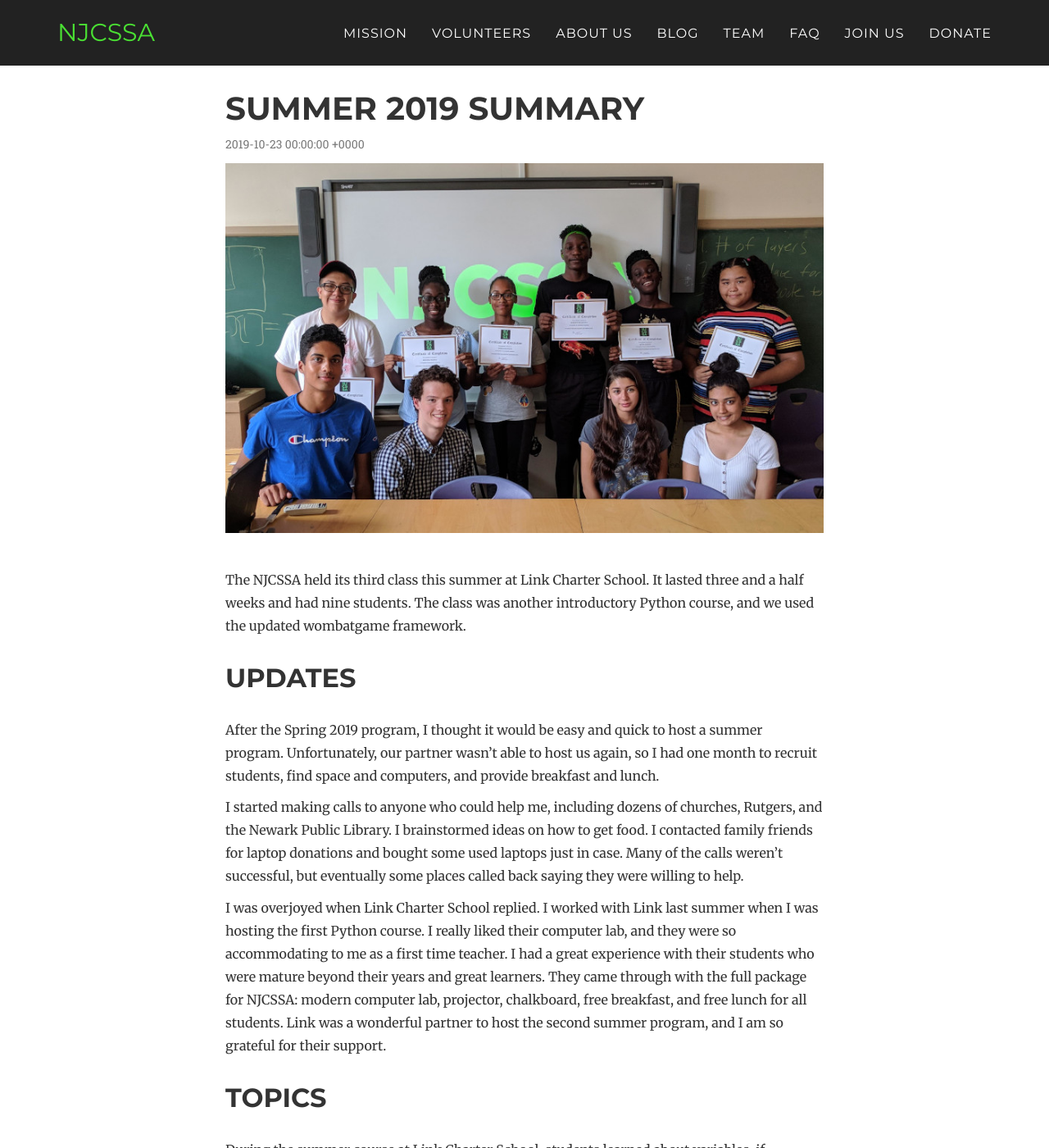
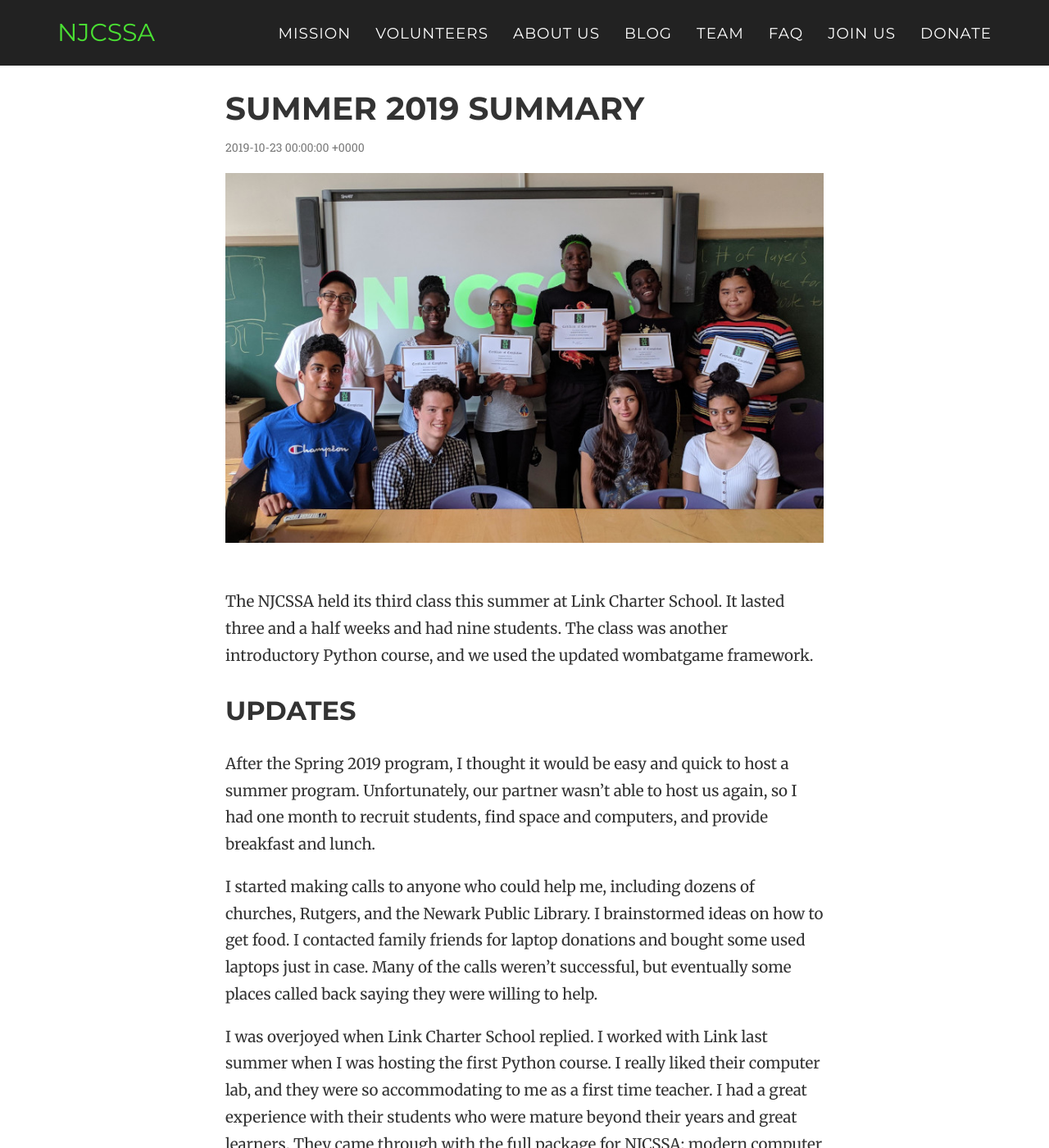
Before and after one commit to benjaminnow/njcssa, a Jekyll site: the page built from _posts/2019-10-23-summer2019-summary.md, in a window 1280 px wide and 1400 px high. Shown: the whole window at 82% size. Built offline with Jekyll 4.4.1, drawn with Linux system fonts in a browser that asks for light colours; nearby versions of some CDN libraries; some web fonts are replaced; comment, search, counter and statistics services are not loaded.

Commit message:
fixed blog post

```diff
--- a/_layouts/post-freeform.html
+++ b/_layouts/post-freeform.html
@@ -1,5 +1,7 @@
+
 <!DOCTYPE html>
 {% include head.html %}
+<link rel="stylesheet" href="{{ "/css/blog.css" | prepend: site.baseurl }}">
 
 <html>
     {% include navbar.html %}
--- a/_posts/2019-10-23-summer2019-summary.md
+++ b/_posts/2019-10-23-summer2019-summary.md
@@ -56,7 +56,7 @@ Problems I encountered and how I addressed them:
 
 <h2 style="margin: 1em 0 1em 0">Guest Speakers</h2>
 
-<img src="/img/portfolio/njit_presentation.jpg" style="display: block; margin-left: auto; margin-right: auto; margin-top: 2em; margin-bottom: 2em">
+<img src="/img/portfolio/njit_presentation.jpg" style="display: block; margin-left: auto; margin-right: auto; margin-top: 2em; margin-bottom: 2em; width: 50%; height: auto">
 
 Our first guest speaker was Marisa Sigas. She is a Computer Science major at NJIT, and she interned as a software engineer at United Healthcare this summer. I met her through a party hosted by Newark Kids Code, where she volunteered as a CS teacher. She spoke via video conference to our class about what it’s like to study CS in college, what her job is like, and how she got interested in CS. It was helpful for students to realize that they have a world-class research university in their backyard where they can get a great CS education.
 
--- /dev/null
+++ b/css/blog.css
@@ -0,0 +1,26 @@
+h2 {
+    margin: 1em 0 1em 0;
+}
+
+img {
+    width: 100%;
+    height: auto;
+    margin-bottom: 2em;
+}
+
+ol {
+    font-size: 1.15em;
+}
+
+li {
+    font-size: 1.15em;
+}
+
+p {
+    font-size: 1.25em;
+    margin: 1em 0 1em 0;
+}
+
+a {
+    word-wrap: break-word;
+}
```
